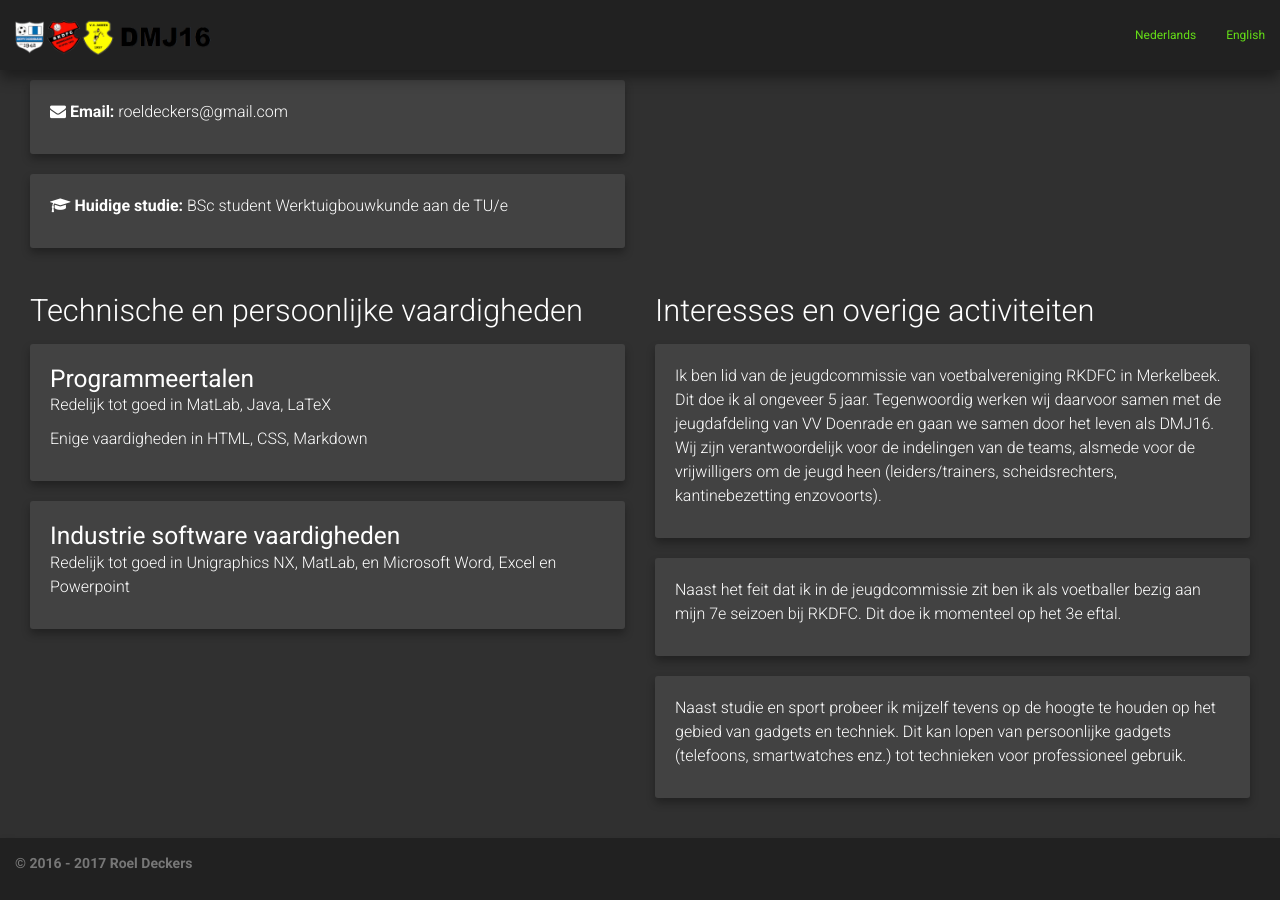
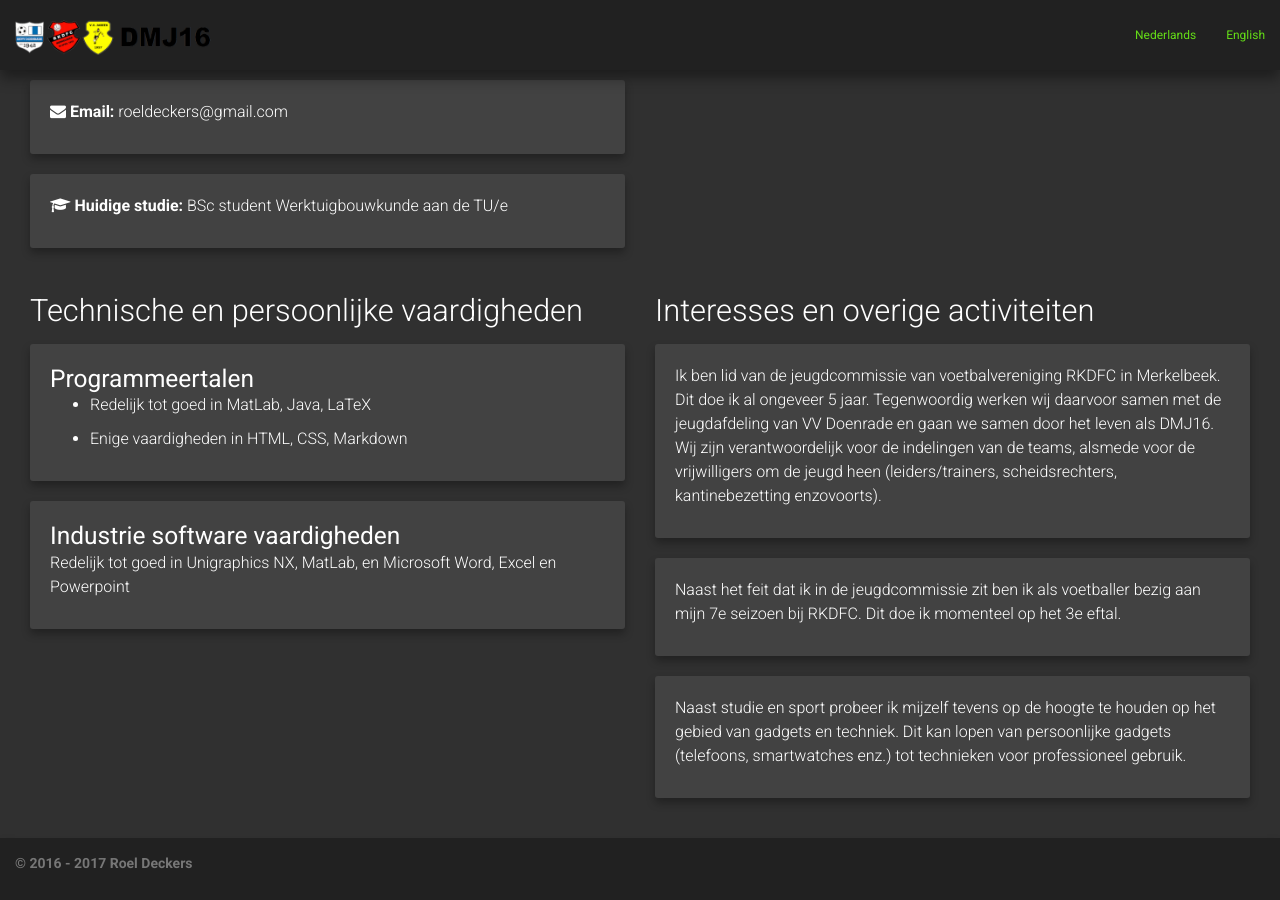
Before and after one commit to RoelD/CurriculumVitae, a Jekyll site: the page built from index.html, in a window 1280 px wide and 900 px high, scrolled down 604 px. Built offline with Jekyll 4.4.1, drawn with Linux system fonts in a browser that asks for light colours; nearby versions of some CDN libraries.

Commit message:
index: maak vaardigheden een lijst

```diff
--- a/index.html
+++ b/index.html
@@ -71,8 +71,10 @@ layout: default
   <div class="card">
     <div class="card-content-1">
       <h3 class="card-title">Programmeertalen</h3>
-	  <p> Redelijk tot goed in MatLab, Java, LaTeX</p>
-	  <p> Enige vaardigheden in HTML, CSS, Markdown</p>
+	  <ul>
+	  <li><p> Redelijk tot goed in MatLab, Java, LaTeX</p></li>
+	  <li><p> Enige vaardigheden in HTML, CSS, Markdown</p></li>
+	  </ul>
     </div>
   </div>
   <div class="card">
```
